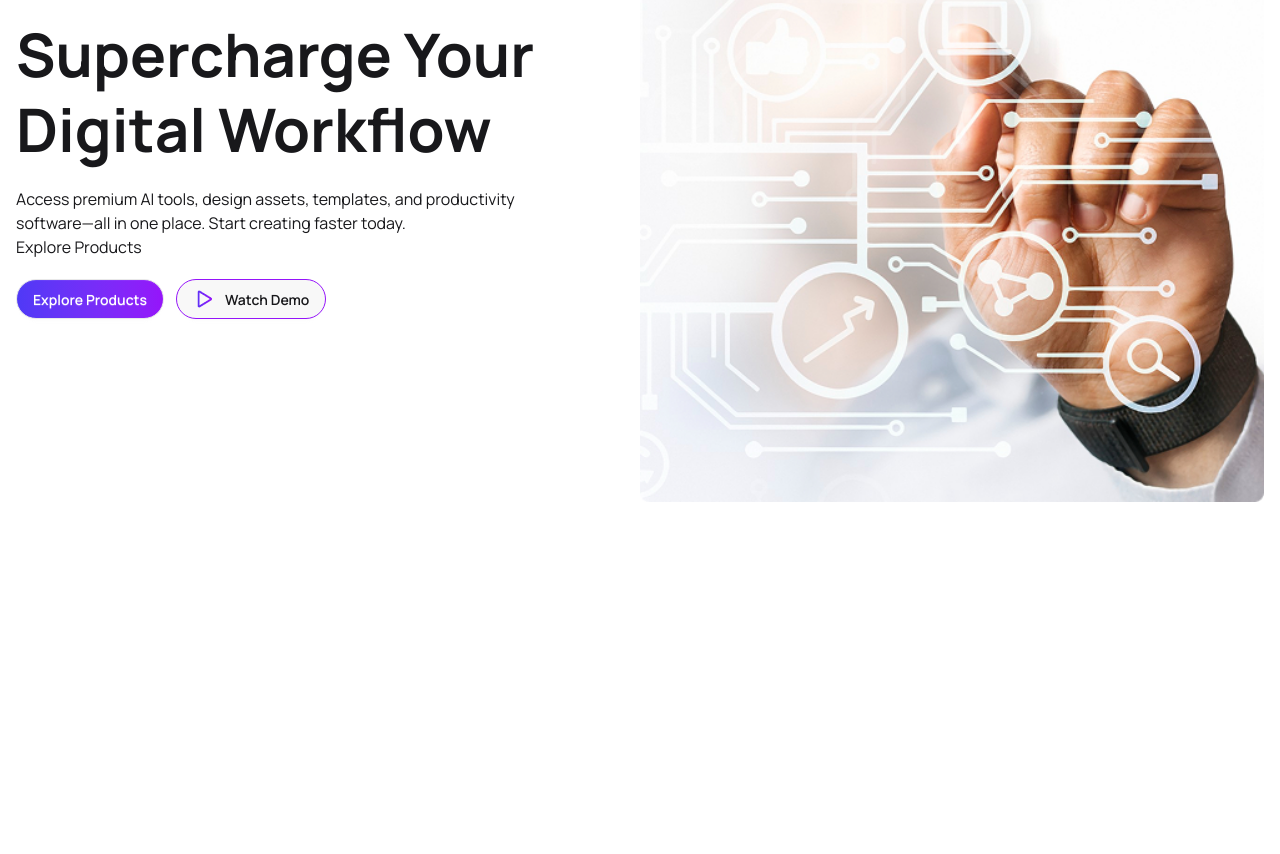
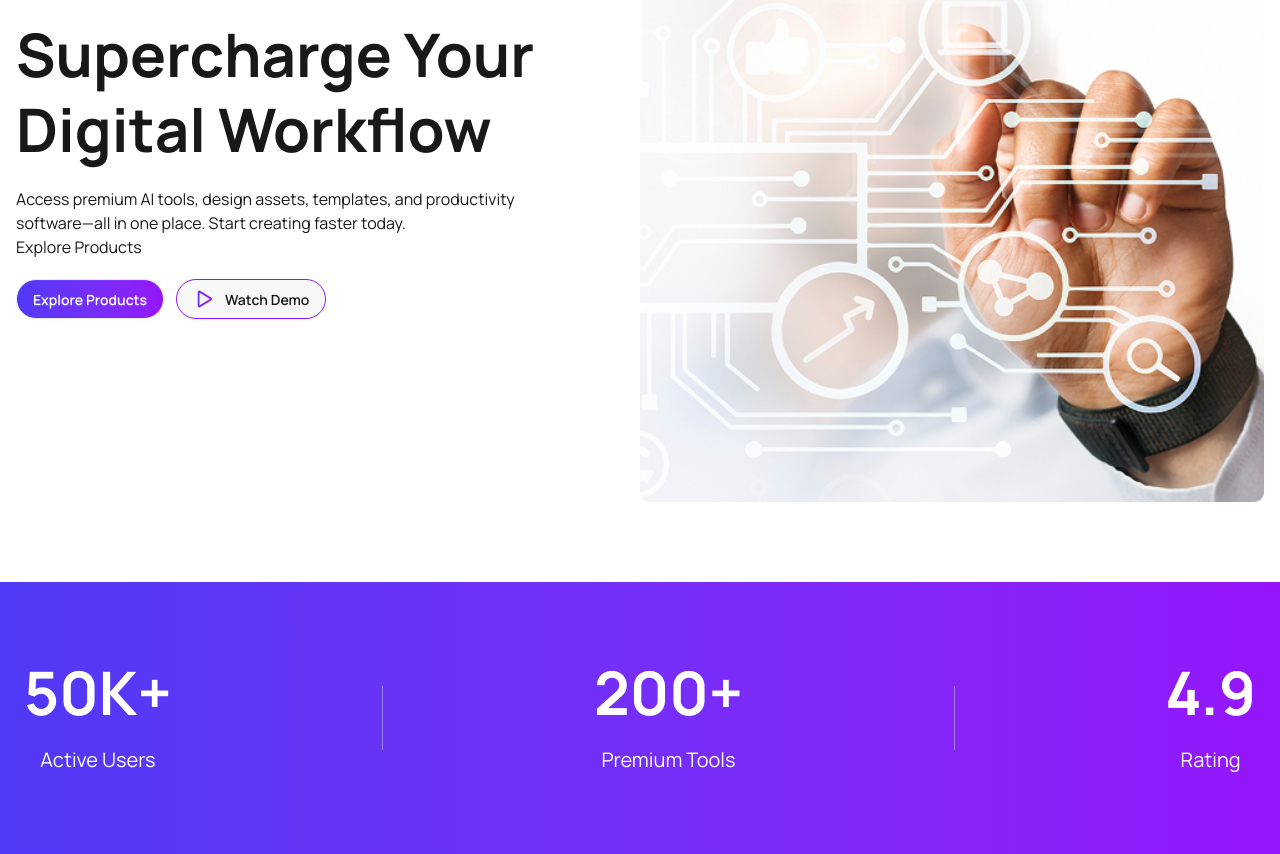
Before and after one commit to mostafijur1126/A6-DigiTools-Platform, a React (Vite) app: page / in a window 1280 px wide. Shown: the part 379-1233 px from the top of the page. Before the commit the page ends 961 px from the top, so only its background shows below. Built offline with nearby package versions, Linux system fonts and the light colour scheme.

Commit message:
add counter section

```diff
--- a/src/App.jsx
+++ b/src/App.jsx
@@ -1,6 +1,7 @@
 
 import './App.css'
 import Banner from './Component/Home/Banner/Banner'
+import CounterSection from './Component/Home/CounterSection'
 import Navbar from './Component/Navbar/Navbar'
 
 function App() {
@@ -9,6 +10,7 @@ function App() {
     <>
       <Navbar></Navbar>
       <Banner></Banner>
+      <CounterSection></CounterSection>
     </>
   )
 }
--- /dev/null
+++ b/src/Component/Home/CounterSection.jsx
@@ -0,0 +1,29 @@
+import React from 'react';
+
+const CounterSection = () => {
+    return (
+        <div className=' bg-gradient-to-r from-[#4F39F6] to-[#9514FA]'>
+            <div className='max-w-7xl mx-auto px-6 py-12 md:py-20'>
+                <div className='flex flex-col md:flex-row gap-8 md:gap-12 items-center'>
+                    <div className='text-center'>
+                        <h1 className='text-5xl md:text-6xl font-bold text-white'>50K+</h1>
+                        <p className='text-xl text-white mt-4 md:mt-6'>Active Users</p>
+                    </div>
+                    <div className="hidden md:block h-16 w-[1px] bg-gray-300/50 mx-auto"></div>
+                    <div className='text-center'>
+                        <h1 className='text-5xl md:text-6xl font-bold text-white'>200+</h1>
+                        <p className='text-xl text-white mt-4 md:mt-6'>Premium Tools</p>
+                    </div>
+                    <div className="hidden md:block h-16 w-[1px] bg-gray-300/50 mx-auto"></div>
+                    <div className='text-center'>
+                        <h1 className='text-5xl md:text-6xl font-bold text-white'>4.9</h1>
+                        <p className='text-xl text-white mt-4 md:mt-6'>Rating</p>
+                    </div>
+
+                </div>
+            </div>
+        </div>
+    );
+};
+
+export default CounterSection;
```
